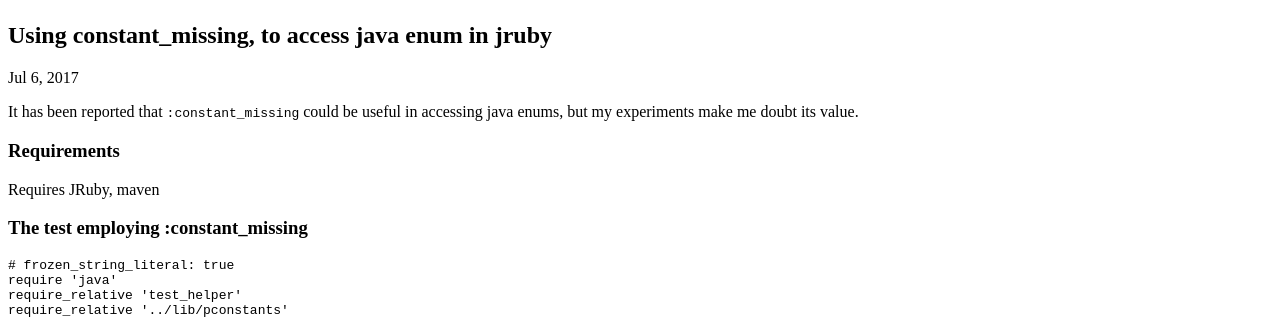
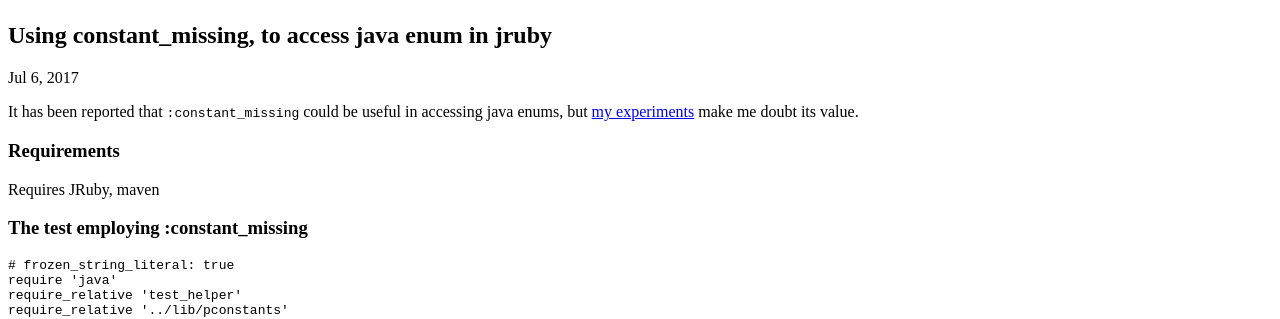
Before and after one commit to ruby-processing/PConstants, a Jekyll site: the page built from docs/_posts/2017-07-06-constant_missing.md, in a window 1280 px wide and 900 px high, scrolled down 942 px. Shown: the part 157-476 px from the top of the window. Built offline with Jekyll 4.4.1, drawn with Linux system fonts in a browser that asks for light colours; part of the change alters nothing that is shown.

````diff
--- a/docs/_posts/2017-07-06-constant_missing.md
+++ b/docs/_posts/2017-07-06-constant_missing.md
@@ -4,7 +4,7 @@ title:  "Using constant_missing, to access java enum in jruby"
 date:   2017-07-06 06:34:13
 categories: pconstants update
 ---
-It has been reported that `:constant_missing` could be useful in accessing java enums, but my experiments make me doubt its value.
+It has been reported that `:constant_missing` could be useful in accessing java enums, but [my experiments][github] make me doubt its value.
 
 ### Requirements
 
@@ -140,6 +140,6 @@ public enum Shapes {
 
 ```
 
-[distro]:https://github.com/ruby-processing/PConstants
+[github]:https://github.com/ruby-processing/PConstants
 [jruby_art]:https://github.com/ruby-processing/JRubyArt
 [propane]:https://github.com/ruby-processing/propane
````
